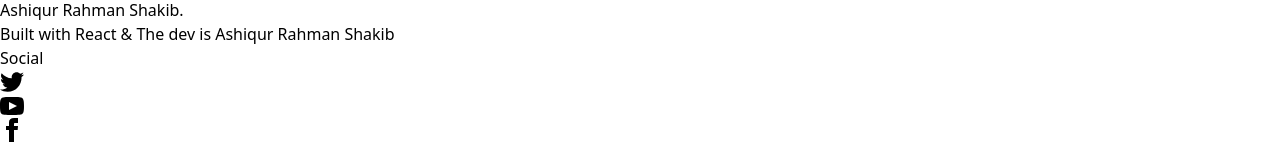
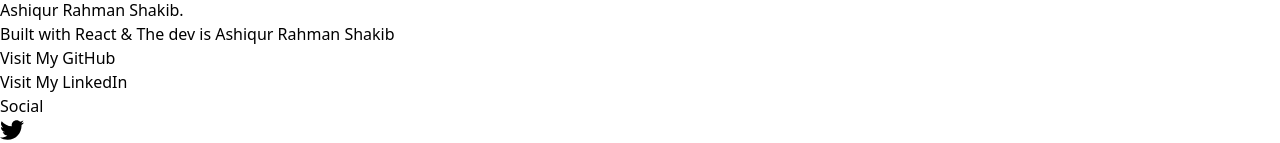
Before and after one commit to arshakib/Coupon-Collecting-Application, a React (Vite) app: page / in a window 1280 px wide. Shown: the part 7097-7240 px from the top of the page. Built offline with nearby package versions, Linux system fonts and the light colour scheme; no server answers.

Commit message:
profile add done

```diff
--- a/src/Componenet/Footer/Footer.jsx
+++ b/src/Componenet/Footer/Footer.jsx
@@ -18,6 +18,12 @@ const Footer = () => {
             Ashiqur Rahman Shakib.
             <br />
             Built with React & The dev is Ashiqur Rahman Shakib
+            <br />
+            <a href="https://github.com/arshakib">Visit My GitHub</a>
+            <br />
+            <a href="https://www.linkedin.com/in/ashiqur-rahman-shakib/">
+              Visit My LinkedIn
+            </a>
           </p>
         </aside>
         <nav>
```
